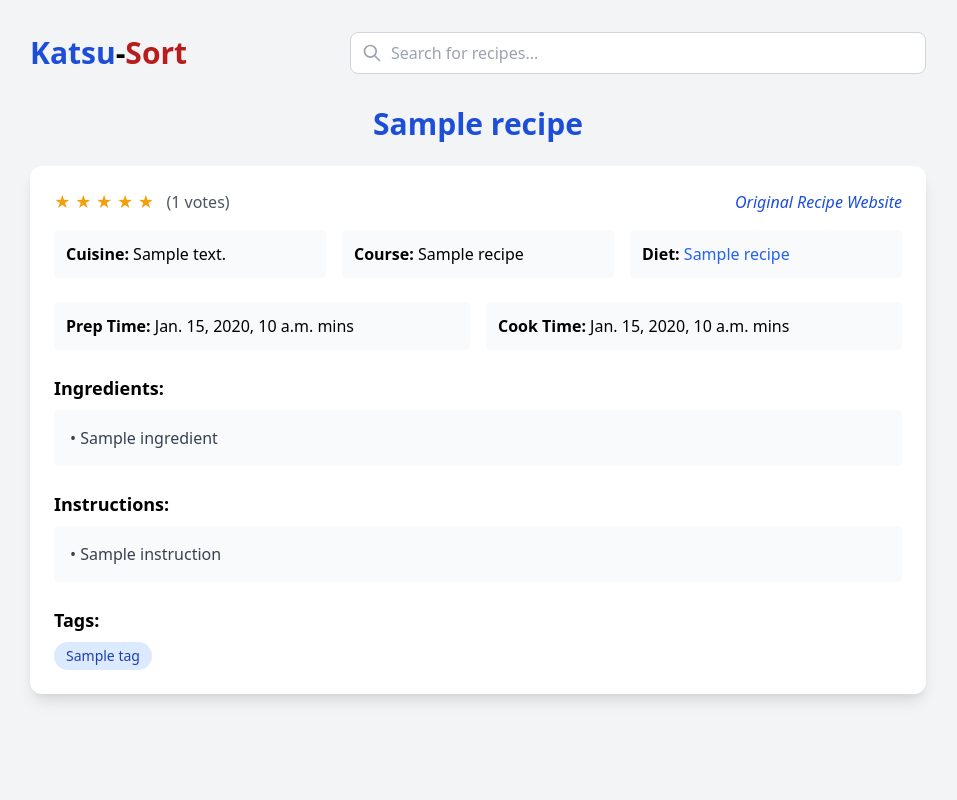
After one commit to katsusort-project/food-recipe, a Django app: template katsu_app/templates/search-result-details.html in a window 1280 px wide. The commit adds this page. Shown: the whole page, without its empty margins (162-1119 px from the left). Run offline with Django 4.2, Linux system fonts and the light colour scheme; the template is opened without the code that fills it: most values are stand-ins (such as "Sample title", 1, 10 or a date in 2020).

Commit message:
main search query progress

```diff
--- /dev/null
+++ b/katsu_app/templates/search-result-details.html
@@ -0,0 +1,148 @@
+{% extends 'base.html' %}
+
+{% block content %}
+<div class="container mx-auto px-4 py-8 bg-gray-100 min-h-screen">
+    <div class="max-w-4xl mx-auto">
+        <div class="flex flex-col md:flex-row items-center justify-between gap-4 mb-8">
+            <h1 class="text-3xl font-bold">
+                <span class="text-blue-700">Katsu</span>-<span class="text-red-700">Sort</span>
+            </h1>
+
+            <form action="{% url 'katsu_app:get_recipe' %}" method="get" class="w-full max-w-xl">
+                <div class="relative">
+                    <div class="absolute inset-y-0 left-0 pl-3 flex items-center pointer-events-none">
+                        <svg class="w-5 h-5 text-gray-400" fill="none" stroke="currentColor" viewBox="0 0 24 24">
+                            <path stroke-linecap="round" stroke-linejoin="round" stroke-width="2" d="M21 21l-6-6m2-5a7 7 0 11-14 0 7 7 0 0114 0z" />
+                        </svg>
+                    </div>
+                    <input
+                        type="text"
+                        name="recipe"
+                        placeholder="Search for recipes..."
+                        class="w-full pl-10 pr-4 py-2 rounded-lg border border-gray-300 focus:outline-none focus:border-blue-500 focus:ring-1 focus:ring-blue-500"
+                    >
+                    <button type="submit" class="hidden">Search</button>
+                </div>
+            </form>
+        </div>
+
+        <h1 class="text-3xl text-blue-700 text-center font-bold mb-6">{{ recipe.recipeLabel }}</h1>
+
+        <div class="bg-white rounded-xl shadow-lg overflow-hidden">
+            {% if is_indo_recipe %}
+                <!-- Indonesian recipe details -->
+                <div class="p-6">
+                    <div class="flex justify-between items-center mb-4">
+                        <div class="flex items-center">
+                            <svg class="w-5 h-5 text-red-500 mr-2" fill="currentColor" viewBox="0 0 20 20">
+                                <path d="M10 3.22l-.61-.6a5.5 5.5 0 0 0-7.78 7.77L10 18.78l8.39-8.4a5.5 5.5 0 0 0-7.78-7.77l-.61.61z"/>
+                            </svg>
+                            <span>{{ recipe.loves }} Loves</span>
+                        </div>
+
+                        <a href="{{ recipe.url }}" target="_blank" class="text-blue-600 hover:underline italic">Original Recipe Website</a>
+                    </div>
+
+                    <div class="grid md:grid-cols-3 gap-4 mb-6">
+                        <div class="bg-gray-50 p-3 rounded">
+                            <span class="font-semibold">Clean Title:</span> {{ recipe.cleanTitle }}
+                        </div>
+                        <div class="bg-gray-50 p-3 rounded">
+                            <span class="font-semibold">Total Ingredients:</span> {{ recipe.totalIngredients }}
+                        </div>
+                        <div class="bg-gray-50 p-3 rounded">
+                            <span class="font-semibold">Total Steps:</span> {{ recipe.totalSteps }}
+                        </div>
+                    </div>
+
+                    <div class="mb-6">
+                        <h3 class="text-lg font-semibold mb-2">Ingredients:</h3>
+                        <div class="bg-gray-50 p-4 rounded">
+                            {% for ingredient in ingredients %}
+                                <p class="text-gray-700">• {{ ingredient }}</p>
+                            {% endfor %}
+                        </div>
+                    </div>
+
+                    <div class="mb-6">
+                        <h3 class="text-lg font-semibold mb-2">Instructions:</h3>
+                        <div class="bg-gray-50 p-4 rounded">
+                            {% for instruction in instructions %}
+                                <p class="text-gray-700">{{ instruction }}</p>
+                            {% endfor %}
+                        </div>
+                    </div>
+                </div>
+            {% else %}
+                <!-- Non-Indonesian recipe details -->
+                <div class="p-6">
+                    <div class="flex flex-col md:flex-row justify-between items-start mb-4">
+                        <div class="flex flex-col mb-4 md:mb-0">
+                            <div class="text-yellow-500">
+                                {% with rating=recipe.rating|floatformat:0 %}
+                                    {% for _ in "12345"|slice:":"|slice:":rating" %}
+                                        ★
+                                    {% endfor %}
+                                {% endwith %}
+                                <span class="text-gray-600 ml-2">({{ recipe.voteCount }} votes)</span>
+                            </div>
+                        </div>
+                        <a href="{{ recipe.url }}" target="_blank" class="text-blue-700 italic hover:underline">Original Recipe Website</a>
+                    </div>
+
+                    <div class="grid md:grid-cols-3 gap-4 mb-6">
+                        <div class="bg-gray-50 p-3 rounded">
+                            <span class="font-semibold">Cuisine:</span> {{ recipe.cuisineLabel }}
+                        </div>
+                        <div class="bg-gray-50 p-3 rounded">
+                            <span class="font-semibold">Course:</span> {{ recipe.courseLabel }}
+                        </div>
+                        <div class="bg-gray-50 p-3 rounded">
+                            <span class="font-semibold">Diet:</span>
+                            <a href="{{ recipe.dietInfo }}" target="_blank" class="text-blue-600 hover:underline">{{ recipe.dietLabel }}</a>
+                        </div>
+                    </div>
+
+                    <div class="grid md:grid-cols-2 gap-4 mb-6">
+                        <div class="bg-gray-50 p-3 rounded">
+                            <span class="font-semibold">Prep Time:</span> {{ recipe.prepTimeInMinutes }} mins
+                        </div>
+                        <div class="bg-gray-50 p-3 rounded">
+                            <span class="font-semibold">Cook Time:</span> {{ recipe.cookTimeInMinutes }} mins
+                        </div>
+                    </div>
+
+                    <div class="mb-6">
+                        <h3 class="text-lg font-semibold mb-2">Ingredients:</h3>
+                        <div class="bg-gray-50 p-4 rounded">
+                            {% for ingredient in ingredients %}
+                                <p class="text-gray-700">• {{ ingredient }}</p>
+                            {% endfor %}
+                        </div>
+                    </div>
+
+                    <div class="mb-6">
+                        <h3 class="text-lg font-semibold mb-2">Instructions:</h3>
+                        <div class="bg-gray-50 p-4 rounded">
+                            {% for instruction in instructions %}
+                                <p class="text-gray-700">• {{ instruction }}</p>
+                            {% endfor %}
+                        </div>
+                    </div>
+
+                    {% if tags %}
+                    <div>
+                        <h3 class="text-lg font-semibold mb-2">Tags:</h3>
+                        <div class="flex flex-wrap gap-2">
+                            {% for tag in tags %}
+                                <span class="bg-blue-100 text-blue-800 px-3 py-1 rounded-full text-sm">{{ tag }}</span>
+                            {% endfor %}
+                        </div>
+                    </div>
+                    {% endif %}
+                </div>
+            {% endif %}
+        </div>
+    </div>
+</div>
+{% endblock content %}
--- a/katsu_app/urls.py
+++ b/katsu_app/urls.py
@@ -5,5 +5,6 @@ app_name = 'katsu_app'
 
 urlpatterns = [
     path('', show_main, name='show_main'),
-    path('result/', get_recipe, name='get_recipe')
+    path('result/', get_recipe, name='get_recipe'),
+    path('result/<str:recipe_uri>/', get_recipe_details, name='get_recipe_details'),
 ]
```
Also changed, not shown: katsu_app/templates/search-result.html (+11 -2 lines), katsu_app/views.py (+261 -40 lines), requirements.txt (+12 -12 lines).
